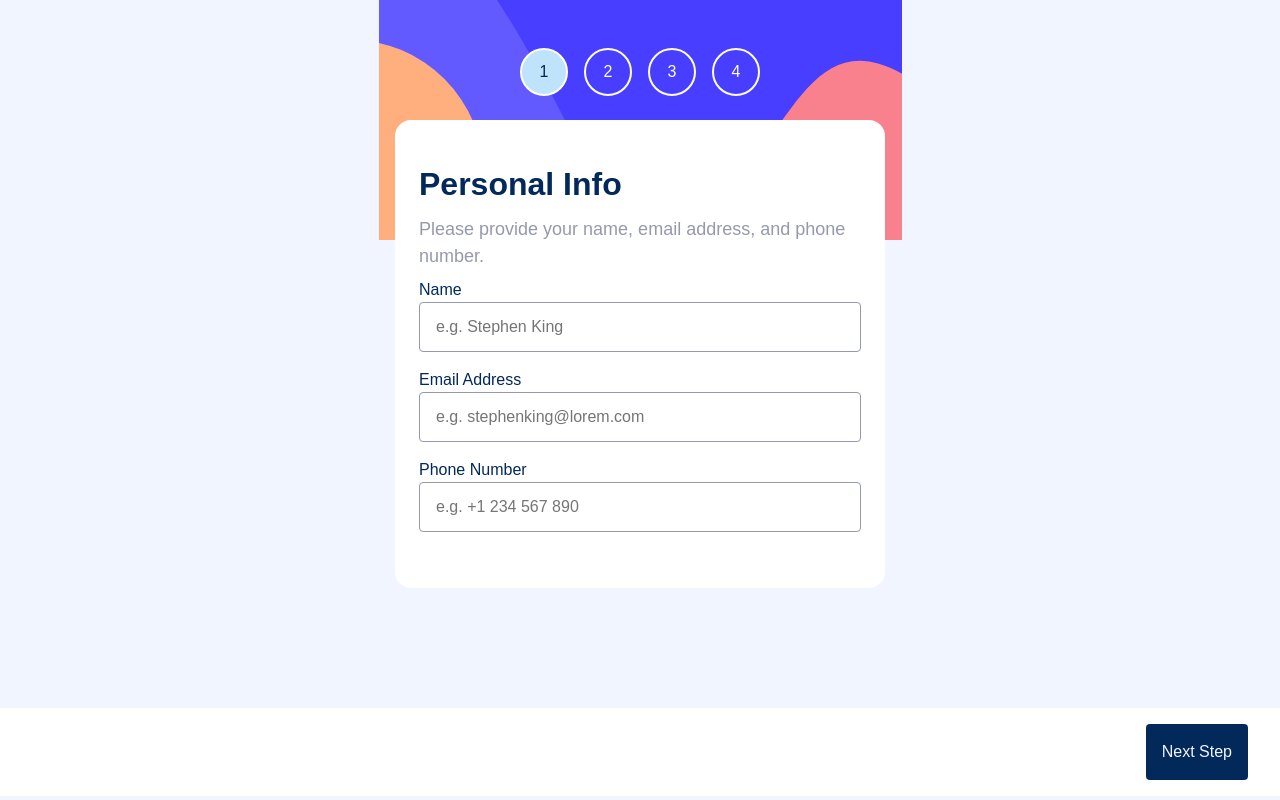
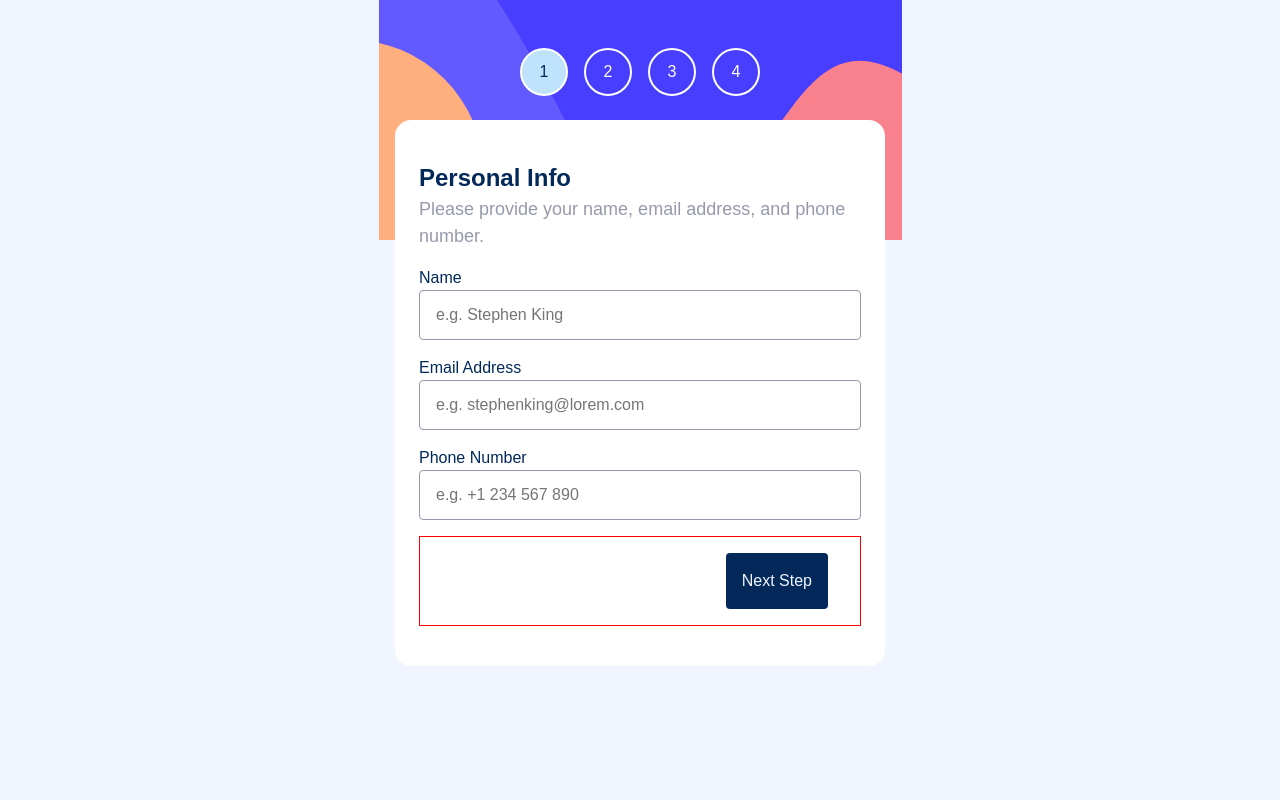
Before and after one commit to PawelObrzut/multi-step-form, a React app: page / in a window 1280 px wide. Built offline with nearby package versions, Linux system fonts and the light colour scheme; the HTML template or start-up script is replaced by a standard one.

Commit message:
gets form input fields to notify validation status

```diff
--- a/package.json
+++ b/package.json
@@ -11,7 +11,8 @@
   },
   "dependencies": {
     "react": "^19.1.0",
-    "react-dom": "^19.1.0"
+    "react-dom": "^19.1.0",
+    "react-hook-form": "^7.57.0"
   },
   "devDependencies": {
     "@eslint/js": "^9.25.0",
--- a/src/App.tsx
+++ b/src/App.tsx
@@ -1,10 +1,27 @@
 import { useState } from 'react'
+import { useForm } from "react-hook-form"
 import StepButton from './components/StepButton'
 import Step1 from './components/Step1';
 
+type Inputs = {
+  name: string
+  email: string
+  phoneNumber: string
+}
+
 function App() {
   const [activeStep, setActiveStep] = useState<number>(1);
+  const {
+    register,
+    handleSubmit,
+    formState: { errors }
+  } = useForm<Inputs>();
 
+  const submitForm = (data: Inputs) => {
+    console.log(data.name)
+    console.log(data.email)
+    console.log(data.phoneNumber)
+  }
   return (
     <>
       <nav className='navigationSteps '>
@@ -19,21 +36,25 @@ function App() {
           ))
         }
       </nav>
-        {
-          (() => {
+      <main className='personalInfo'>
+        <form onSubmit={handleSubmit(submitForm)}>
+          <section className='formInputFields'>
+          {(() => {
             switch (activeStep) {
               case 1:
-                return <Step1 />
+                return <Step1 register={register} errors={errors} />
                 // case 2:
                 //   return <Step2 />
                 default:
                   return null
                 }
-          })()
-        }
-      <section className='next-button-container'>
-        <button className='nextButton'>Next Step</button>
+              })()}
           </section>
+          <section className='next-button-container b'>
+            <button type='submit' className='nextButton'>Next Step</button>
+          </section>
+        </form>
+      </main>
     </>
   )
 }
--- a/src/components/Step1.tsx
+++ b/src/components/Step1.tsx
@@ -1,22 +1,62 @@
 import React from 'react'
+import type { FieldErrors, UseFormRegister } from "react-hook-form"
 
-const Step1 = () => {
+type Inputs = {
+  name: string
+  email: string
+  phoneNumber: string
+}
+
+type Props = {
+  register: UseFormRegister<Inputs>
+  errors: FieldErrors<Inputs>
+}
+
+const Step1 = ({ register, errors }: Props) => {
   return (
-     <main className='personalInfo'>
-        <h1>Personal Info</h1>
-        <p>Please provide your name, email address, and phone number.</p>
+    <>
+      <h1>Personal Info</h1>
+      <p>Please provide your name, email address, and phone number.</p>
 
-        <form>
-          <label htmlFor=''>Name</label>
-          <input type='text' placeholder='e.g. Stephen King' />
+      <div>
+        <label htmlFor='name'>Name</label>
+        {errors.name && <span className='errorMessage'>{errors.name.message}</span>}
+      </div>
+      <input
+        id='name'
+        placeholder='e.g. Stephen King'
+        className={errors.name ? 'inputError' : ''}
+        {...register('name', { required: 'This field is required' })}
+      />
 
-          <label htmlFor="">Email Address</label>
-          <input type='text' placeholder='e.g. stephenking@lorem.com' />
+      <div>
+        <label htmlFor='emailAddress'>Email Address</label>
+        {errors.email && <span className='errorMessage'>{errors.email.message}</span>}
+      </div>
+      <input
+        id='emailAddress'
+        type="email"
+        placeholder='e.g. stephenking@lorem.com'
+        className={errors.email ? 'inputError' : ''}
+        {...register('email', {
+          required: { value: true, message: 'This field is required' },
+          pattern: { value: /^[^\s@]+@[^\s@]+\.[^\s@]+$/, message: 'Enter a valid email address'}
+        })}
+      />
 
-          <label htmlFor="">Phone Number</label>
-          <input type='text' placeholder='e.g. +1 234 567 890' />
-        </form>
-      </main>
+      <div>
+        <label htmlFor='phoneNumber'>Phone Number</label>
+        {errors.phoneNumber && <span className='errorMessage'>{errors.phoneNumber.message}</span>}
+      </div>
+      <input
+        id='phoneNumber'
+        type='text'
+        className={errors.phoneNumber ? 'inputError' : ''}
+        placeholder='e.g. +1 234 567 890'
+        {...register('phoneNumber', { required: 'This field is required' })}
+        />
+
+    </>
   )
 }
 
--- a/src/index.css
+++ b/src/index.css
@@ -81,6 +81,10 @@ button {
   background-color: transparent;
 }
 
+input {
+  border: solid 1px var(--grey500)
+}
+
 /* ------------------- */
 /* Components          */
 /* ------------------- */
@@ -118,6 +122,16 @@ button {
   padding: 1rem;
   float: right;
   margin: 1rem 2rem;
+  cursor: pointer;
+}
+
+.errorMessage {
+  float: right;
+  color: var(--red500)
+}
+
+.inputError {
+  border: 1px solid red;
 }
 
 /* ------------------- */
@@ -144,9 +158,10 @@ button {
 .personalInfo p {
   color: var(--grey500);
   font-size: 1.125rem;
+  margin-bottom: 1rem;
 }
 
-.personalInfo form {
+.formInputFields {
   display: flex;
   flex-direction: column;
 }
@@ -156,7 +171,10 @@ button {
   line-height: 2rem;
   padding: .5rem 1rem;
   border-radius: 0.25rem;
-  border: solid 1px var(--grey500)
+}
+
+.personalInfo form input:focus {
+  border: var(--blue950);
 }
 
 .next-button-container {
```
Also changed, not shown: 1 other file (tests, documents, lock files or other folders). Lines whose indentation alone changed are shown as unchanged.
